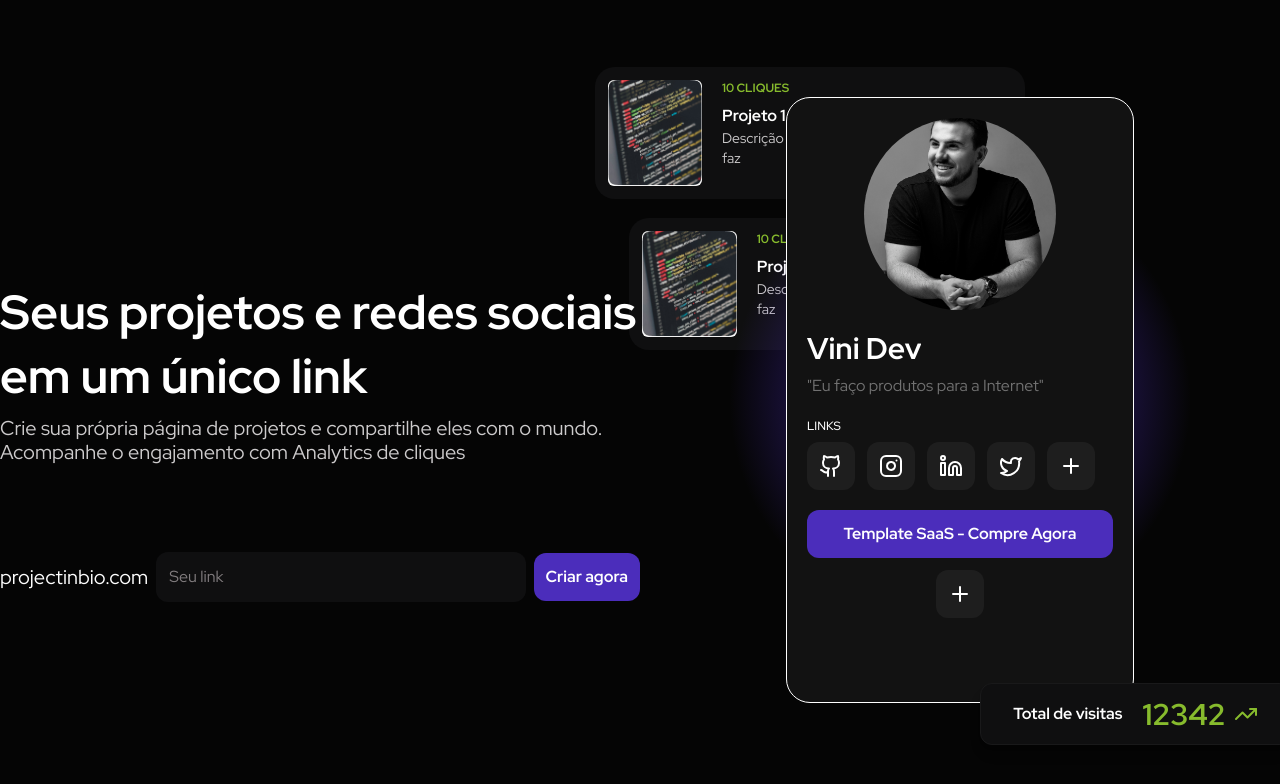
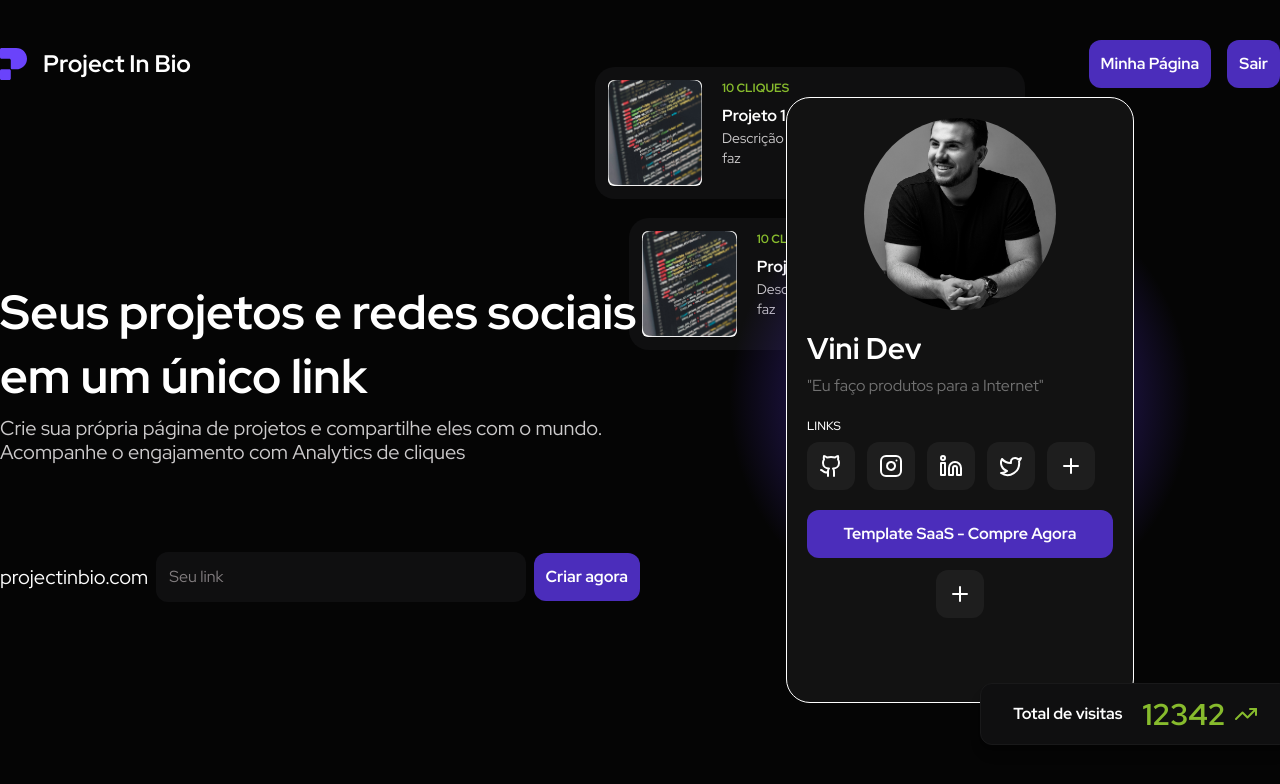
Before and after one commit to vinicfrancisco/project-in-bio, a Next.js app: page / in a window 1280 px wide. Shown: the top 784 px of the page. Built offline with nearby package versions, Linux system fonts and the light colour scheme.

Commit message:
feat: add header component

```diff
--- /dev/null
+++ b/src/app/components/landing-page/header.tsx
@@ -0,0 +1,23 @@
+import Image from "next/image";
+import Button from "../ui/button";
+
+export default function Header() {
+  return (
+    <div className="absolute top-0 left-0 right-0 max-w-7xl mx-auto flex items-center justify-between py-10 ">
+      <div className="flex items-center gap-4">
+        <Image
+          height={32}
+          width={27}
+          src="/logo.svg"
+          alt="Project In Bio Logo"
+        />
+        <h3 className="text-white text-2xl font-bold">Project In Bio</h3>
+      </div>
+
+      <div className="flex items-center gap-4">
+        <Button>Minha Página</Button>
+        <Button>Sair</Button>
+      </div>
+    </div>
+  );
+}
--- a/src/app/page.tsx
+++ b/src/app/page.tsx
@@ -1,9 +1,11 @@
+import Header from "./components/landing-page/header";
 import Hero from "./components/landing-page/hero";
 
 export default function Home() {
   return (
     <div className="max-w-7xl mx-auto">
       <Hero />
+      <Header />
       {/* <Header />
       <Hero />
       <VideoExplanation />
```
